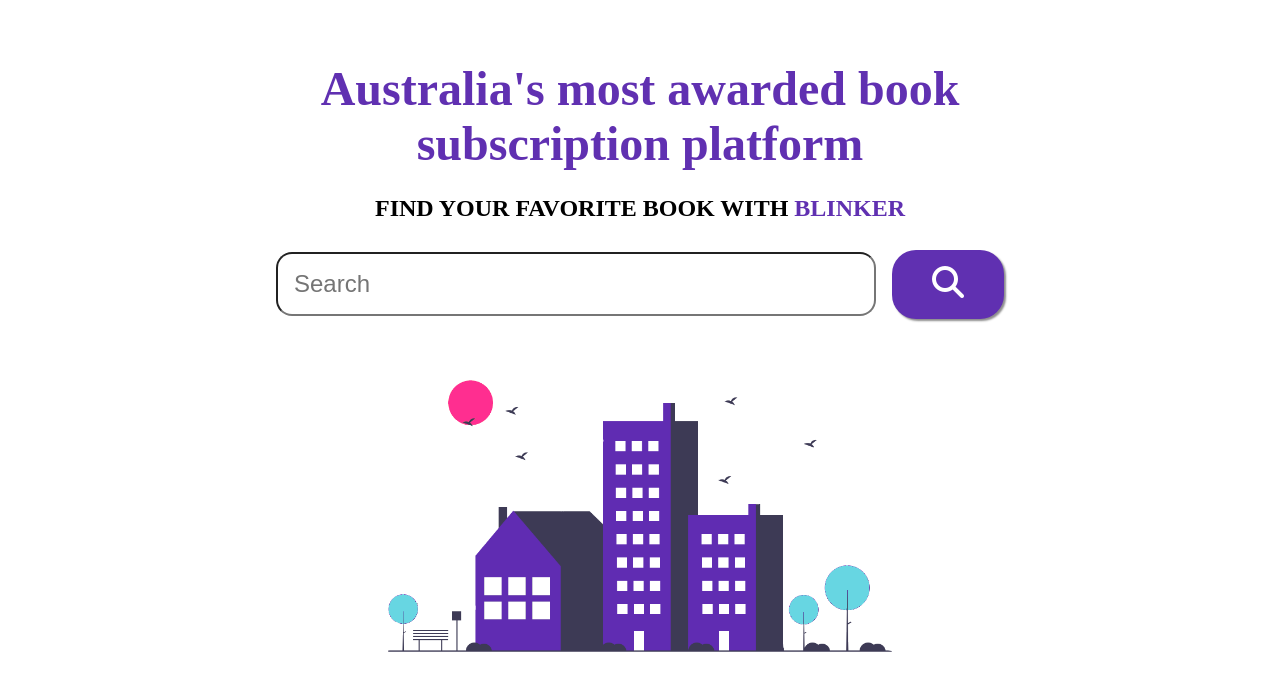
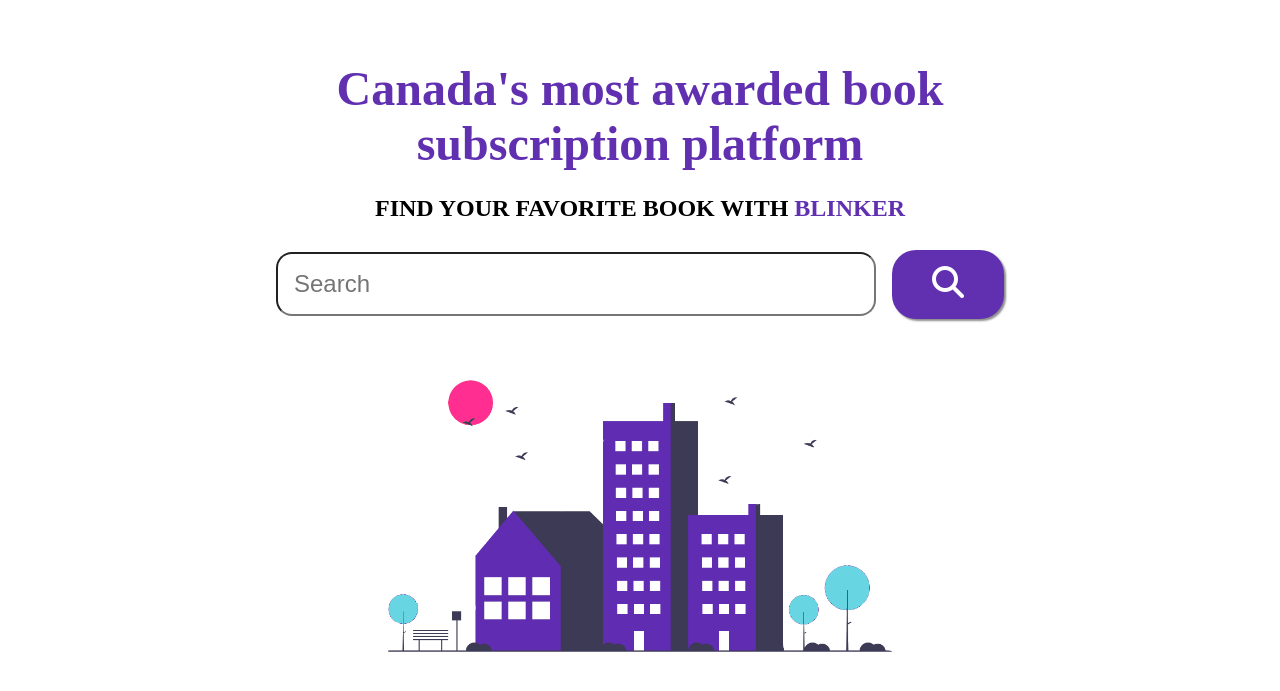
Before and after one commit to jason-cm-chau/gbAPI, a plain HTML site: page index.html in a window 1280 px wide. Shown: the part 85-776 px from the top of the page. Drawn offline with Linux system fonts and the light colour scheme.

Commit message:
Update index.html

```diff
--- a/index.html
+++ b/index.html
@@ -39,7 +39,7 @@
     <section id="landing_page" class="flex__column--align">
         <div class="landing_page--desc flex__column--align">
             <h1 class="landing_page--title purple">
-                Australia's most awarded book subscription platform
+                Canada's most awarded book subscription platform
             </h1>
             <h2 class="landing_page--sub-title">
                 FIND YOUR FAVORITE BOOK WITH
```
